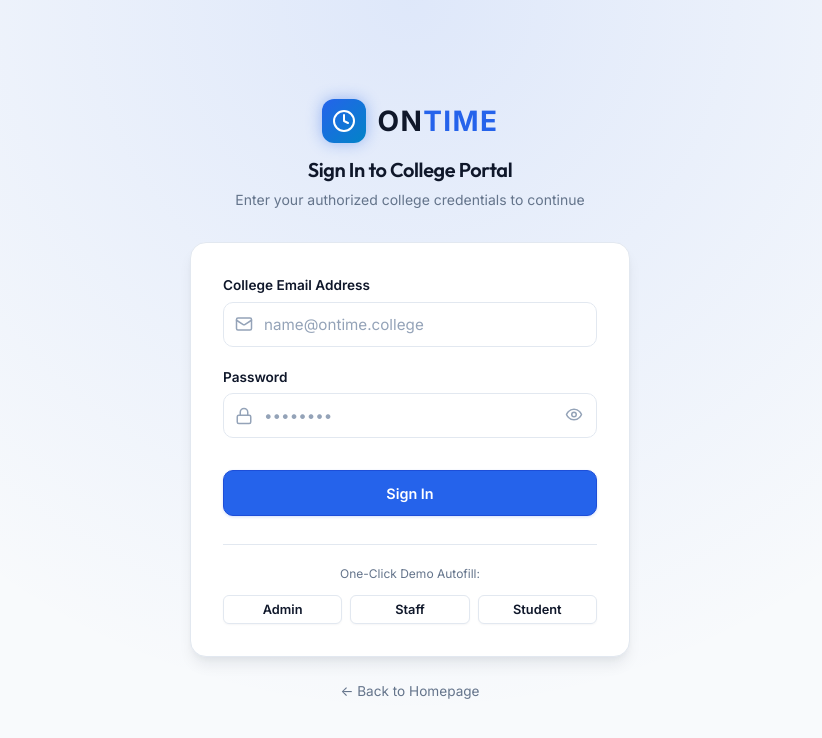
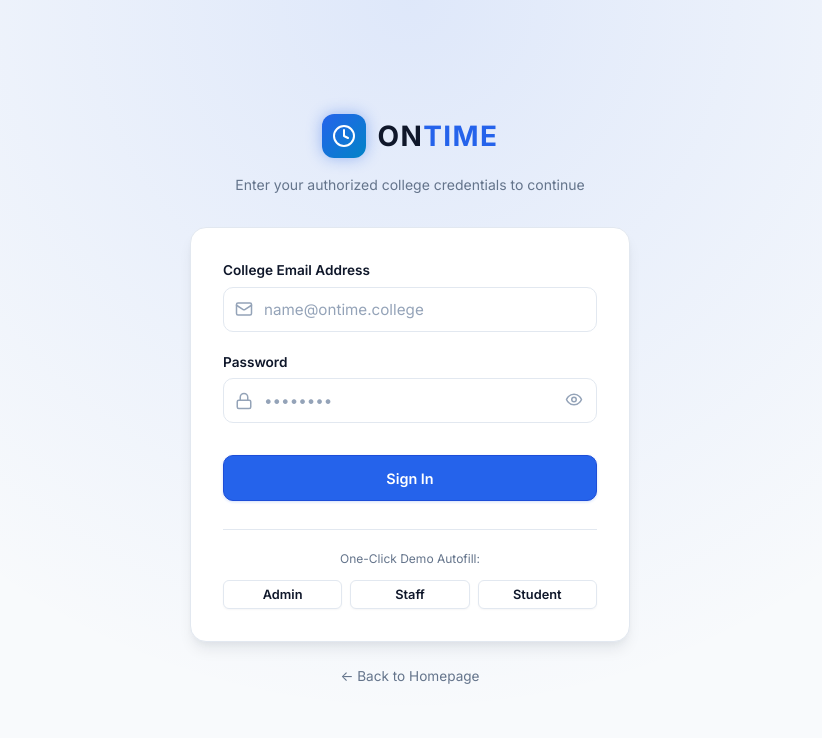
Before and after one commit to murali-2006/OnTime, a React (Vite) app in the folder frontend/: page /login in a window 1280 px wide. Shown: the top 738 px of the page, without its empty margins (230-1052 px from the left). Built offline with nearby package versions, Linux system fonts and the light colour scheme; no server answers.

Commit message:
style: remove 'Sign In to College Portal' text from login page

```diff
--- a/frontend/src/pages/LoginPage.jsx
+++ b/frontend/src/pages/LoginPage.jsx
@@ -82,9 +82,6 @@ const LoginPage = () => {
               ON<span style={{ color: 'var(--primary-600)' }}>TIME</span>
             </span>
           </Link>
-          <h2 style={{ fontSize: '1.25rem', fontWeight: 600, color: 'var(--text-main)' }}>
-            Sign In to College Portal
-          </h2>
           <p style={{ fontSize: '0.875rem', color: 'var(--text-muted)', marginTop: '0.25rem' }}>
             Enter your authorized college credentials to continue
           </p>
```
